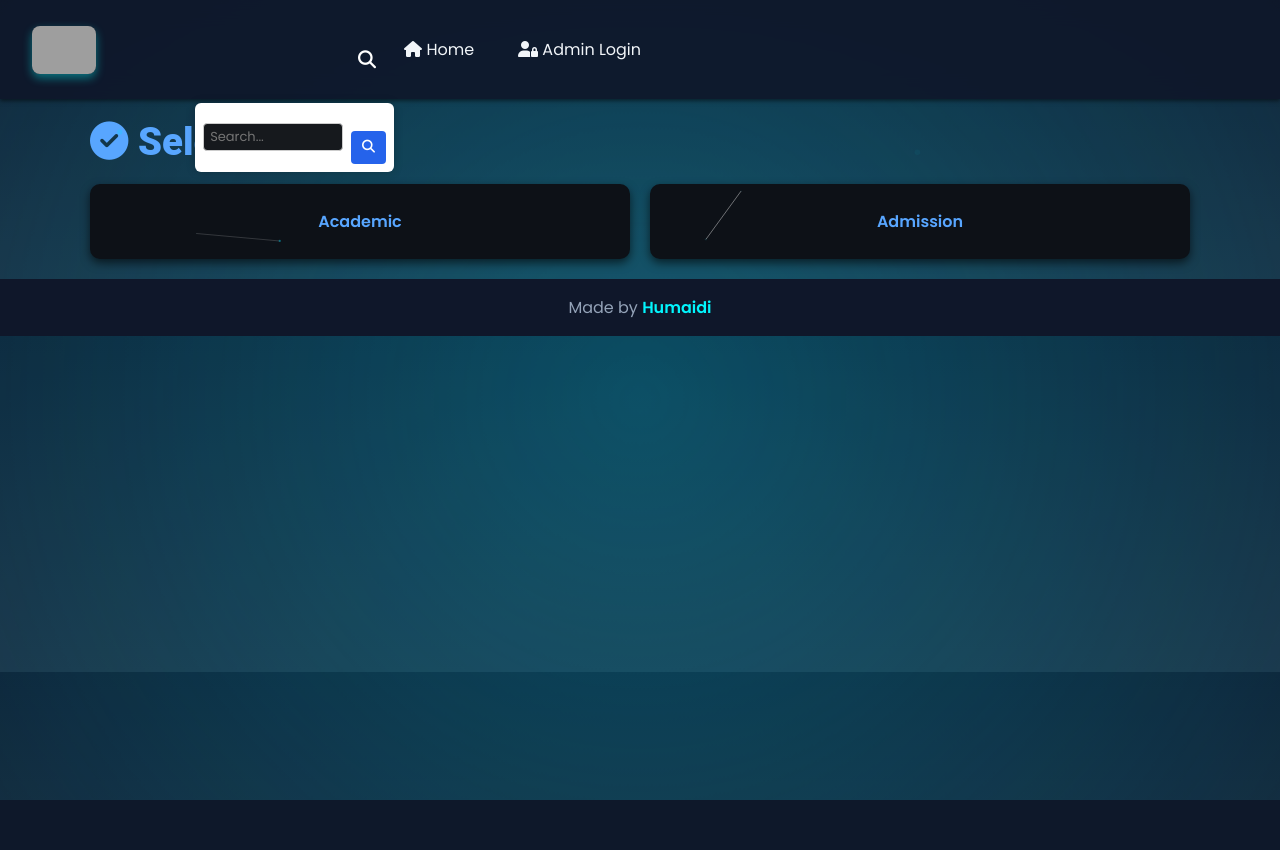
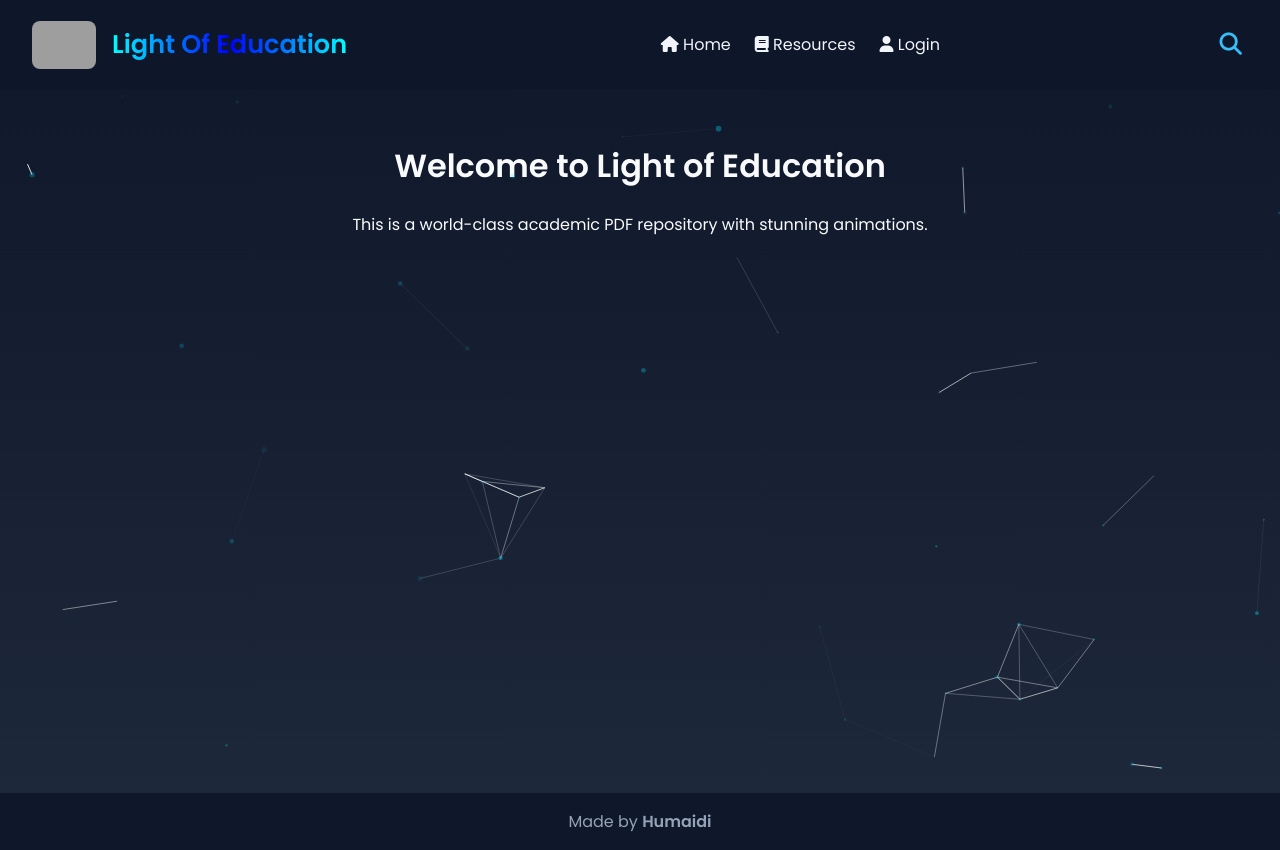
Before and after one commit to Hussain90L/LightofEducation24, a Flask app: page / in a window 1280 px wide. Before the commit the page ends 800 px from the top, so only its background shows below. Run offline with Flask 3, Linux system fonts and the light colour scheme; some libraries are stand-ins or nearby versions; grey boxes are pictures that could not be loaded.

Commit message:
Update base.html
df

```diff
--- a/templates/base.html
+++ b/templates/base.html
@@ -2,14 +2,13 @@
 <html lang="en">
 <head>
   <meta charset="UTF-8" />
-  <meta name="viewport" content="width=device-width, initial-scale=1.0">
-  <title>{% block title %}Academic PDF Repository{% endblock %}</title>
+  <meta name="viewport" content="width=device-width, initial-scale=1.0" />
+  <title>Light of Education</title>
   <link rel="icon" href="https://i.postimg.cc/SNr2HRwD/photo_2025-05-17_01-15-40-removebg-preview.png" type="image/png" />
-  <link href="https://fonts.googleapis.com/css2?family=Poppins:wght@400;600&display=swap" rel="stylesheet">
+  <link href="https://fonts.googleapis.com/css2?family=Poppins:wght@400;600&display=swap" rel="stylesheet" />
   <link rel="stylesheet" href="https://cdnjs.cloudflare.com/ajax/libs/font-awesome/6.7.2/css/all.min.css" integrity="sha512-Evv84Mr4kqVGRNSgIGL/F/aIDqQb7xQ2vcrdIwxfjThSH8CSR7PBEakCr51Ck+w+/U6swU2Im1vVX0SVk9ABhg==" crossorigin="anonymous" referrerpolicy="no-referrer" />
   <link rel="stylesheet" href="https://unpkg.com/aos@2.3.1/dist/aos.css" />
-  <link rel="stylesheet" href="{{ url_for('static', filename='style.css') }}">
-  {% block extra_css %}{% endblock %}
+
   <style>
     body {
       margin: 0;
@@ -27,15 +26,10 @@
       top: 0;
       z-index: 1000;
       backdrop-filter: blur(12px);
-      transition: background 0.3s ease-in-out;
     }
     .logo-img {
       height: 48px;
       border-radius: 8px;
-      transition: transform 0.3s ease-in-out;
-    }
-    .logo-img:hover {
-      transform: scale(1.05);
     }
     .brand-text {
       font-size: 1.6rem;
@@ -53,134 +47,135 @@
       list-style: none;
       display: flex;
       gap: 1.5rem;
-      transition: transform 0.3s;
     }
     .nav-menu li a {
       color: #f1f5f9;
+      text-decoration: none;
       font-weight: 500;
-      text-decoration: none;
-      transition: color 0.3s;
     }
     .nav-menu li a:hover {
       color: #38bdf8;
     }
-    .hamburger {
-      display: none;
-      font-size: 1.8rem;
-      color: white;
+
+    .search-container {
+      position: relative;
+      display: flex;
+      align-items: center;
+    }
+    #search-icon {
+      font-size: 1.4rem;
+      color: #38bdf8;
+      cursor: pointer;
       background: none;
       border: none;
+    }
+    #search-form {
+      display: none;
+      position: absolute;
+      top: 110%;
+      right: 0;
+      background: rgba(255, 255, 255, 0.05);
+      backdrop-filter: blur(14px);
+      border: 1px solid rgba(255, 255, 255, 0.15);
+      padding: 0.6rem;
+      border-radius: 12px;
+      box-shadow: 0 4px 30px rgba(0, 255, 255, 0.15);
+      animation: fadeIn 0.3s ease forwards;
+      flex-direction: row;
+      gap: 0.5rem;
+      z-index: 2000;
+    }
+    #search-form input {
+      background: transparent;
+      border: 2px solid #38bdf8;
+      padding: 0.4rem 0.8rem;
+      border-radius: 8px;
+      color: #f1f5f9;
+      width: 180px;
+      font-size: 0.95rem;
+      outline: none;
+    }
+    #search-form input::placeholder {
+      color: #94a3b8;
+    }
+    #search-form input:focus {
+      border-color: #0ea5e9;
+    }
+    #search-form button {
+      background: linear-gradient(135deg, #0ea5e9, #38bdf8);
+      color: white;
+      border: none;
+      padding: 0.4rem 0.8rem;
+      border-radius: 8px;
       cursor: pointer;
     }
-    .search-container {
+    #search-form button:hover {
+      background: linear-gradient(135deg, #38bdf8, #0ea5e9);
+    }
+
+    @keyframes fadeIn {
+      from { opacity: 0; transform: translateY(-10%); }
+      to { opacity: 1; transform: translateY(0); }
+    }
+
+    main {
+      padding: 2rem;
+      text-align: center;
+      min-height: 80vh;
       position: relative;
     }
-    .search-form {
-      display: none;
-      position: absolute;
-      top: 100%;
-      right: 0;
-      background: white;
-      padding: 0.5rem;
-      border-radius: 6px;
-      display: flex;
-      gap: 0.5rem;
-      align-items: center;
-      z-index: 100;
-    }
-    .search-form input {
-      padding: 0.4rem;
-      border: 1px solid #ccc;
-      border-radius: 4px;
-      color: #111;
-    }
-    .search-form button {
-      background: #2563eb;
-      color: white;
-      border: none;
-      padding: 0.4rem 0.7rem;
-      border-radius: 4px;
-      cursor: pointer;
-    }
-    .flash-messages {
-      margin: 1rem auto;
-      width: 90%;
-      max-width: 800px;
-    }
-    .flash-message {
-      padding: 0.8rem 1.2rem;
-      border-radius: 8px;
-      margin-bottom: 1rem;
-    }
-    .flash-message.success { background: #22c55e; color: #fff; }
-    .flash-message.error { background: #ef4444; color: #fff; }
+
     footer {
       text-align: center;
       padding: 1rem;
       background: #0f172a;
       color: #94a3b8;
     }
-    @media (max-width: 768px) {
-      .nav-menu {
-        flex-direction: column;
+
+    #particles-js {
       position: absolute;
-        top: 100%;
-        right: 0;
-        background: #1e293b;
-        padding: 1rem;
-        display: none;
+      top: 0; left: 0;
+      width: 100%; height: 100%;
+      z-index: 0;
     }
-      .nav-menu.show {
-        display: flex;
-      }
-      .hamburger {
-        display: block;
-      }
+
+    .container {
+      position: relative;
+      z-index: 1;
     }
   </style>
 </head>
 <body>
   <nav class="navbar" data-aos="fade-down">
-    <div class="nav-container">
-      <a href="{{ url_for('home') }}">
-        <img src="https://i.postimg.cc/kMv1v8M5/photo_2025-05-17_01-14-27.jpg" alt="PDF Repo Logo" class="logo-img">
-      </a>
+    <div style="display: flex; align-items: center; gap: 1rem;">
+      <img src="https://i.postimg.cc/kMv1v8M5/photo_2025-05-17_01-14-27.jpg" class="logo-img" alt="Logo">
       <span class="brand-text">Light Of Education</span>
+    </div>
+
+    <ul class="nav-menu">
+      <li><a href="#"><i class="fa-solid fa-house"></i> Home</a></li>
+      <li><a href="#"><i class="fa-solid fa-book"></i> Resources</a></li>
+      <li><a href="#"><i class="fa-solid fa-user"></i> Login</a></li>
+    </ul>
+
     <div class="search-container">
       <button id="search-icon" aria-label="Search">
         <i class="fa-solid fa-magnifying-glass"></i>
       </button>
-        <form id="search-form" class="search-form" action="{{ url_for('search') }}" method="GET">
-          <input type="text" name="query" placeholder="Search...">
+      <form id="search-form" class="search-form" action="#" method="GET">
+        <input type="text" name="query" placeholder="Search..." />
         <button type="submit"><i class="fa-solid fa-search"></i></button>
       </form>
     </div>
-      <button class="hamburger" id="hamburger">☰</button>
-      <ul class="nav-menu" id="nav-menu">
-        <li><a href="{{ url_for('home') }}"><i class="fa-solid fa-house"></i> Home</a></li>
-        {% if session.get('admin_logged_in') %}
-          <li><a href="{{ url_for('upload') }}"><i class="fa-solid fa-upload"></i> Upload</a></li>
-          <li><a href="{{ url_for('logout') }}"><i class="fa-solid fa-right-from-bracket"></i> Logout</a></li>
-        {% else %}
-          <li><a href="{{ url_for('login') }}"><i class="fa-solid fa-user-lock"></i> Admin Login</a></li>
-        {% endif %}
-      </ul>
-    </div>
   </nav>
+
   <main class="container" data-aos="fade-up">
     <div id="particles-js"></div>
-    {% with messages = get_flashed_messages(with_categories=true) %}
-      {% if messages %}
-        <div class="flash-messages">
-          {% for category, message in messages %}
-            <div class="flash-message {{ category }}">{{ message }}</div>
-          {% endfor %}
-        </div>
-      {% endif %}
-    {% endwith %}
-    {% block content %}{% endblock %}
+    <h1>Welcome to Light of Education</h1>
+    <p>This is a world-class academic PDF repository with stunning animations.</p>
   </main>
-  <footer data-aos="fade-up">
+
+  <footer>
     Made by <strong>Humaidi</strong>
   </footer>
 
@@ -191,17 +186,12 @@
 
     const searchIcon = document.getElementById('search-icon');
     const searchForm = document.getElementById('search-form');
-    const hamburger = document.getElementById('hamburger');
-    const navMenu = document.getElementById('nav-menu');
-
-    hamburger.addEventListener('click', () => {
-      navMenu.classList.toggle('show');
-    });
 
     searchIcon.addEventListener('click', (e) => {
       e.stopPropagation();
       searchForm.style.display = searchForm.style.display === 'flex' ? 'none' : 'flex';
     });
+
     document.addEventListener('click', (e) => {
       if (!document.querySelector('.search-container').contains(e.target)) {
         searchForm.style.display = 'none';
```
Lines whose indentation alone changed are shown as unchanged.
